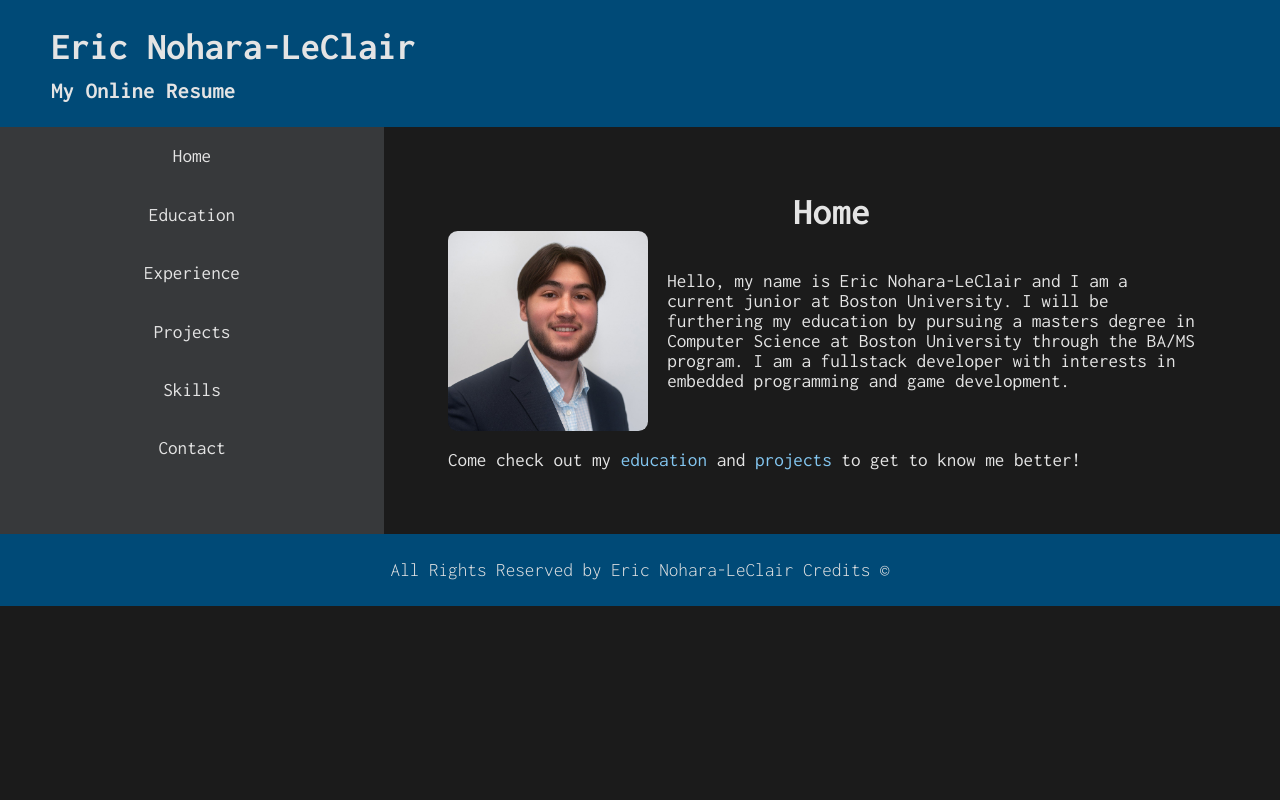
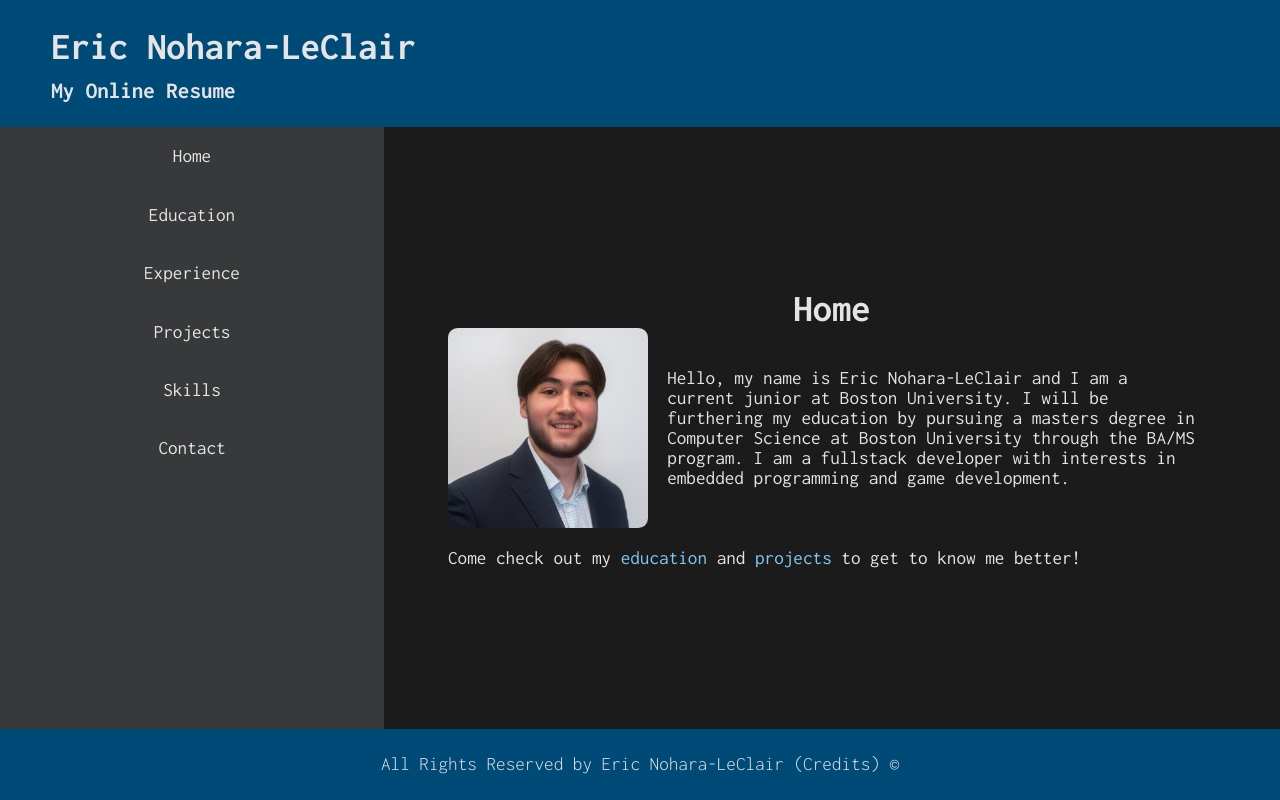
Before and after one commit to EricNohara/mp-3, a React (Vite) app: page / in a window 1280 px wide. Built offline with nearby package versions, Linux system fonts and the light colour scheme.

Commit message:
added all styling and content, now need to implement the calculator

```diff
--- a/src/App.tsx
+++ b/src/App.tsx
@@ -18,7 +18,7 @@ import { PageContentContainer } from "./components/GlobalStyledComponents";
 
 const Root = () => {
   return (
-    <div>
+    <>
       <Header />
       <PageContentContainer>
         <Navigation />
@@ -34,7 +34,7 @@ const Root = () => {
         </main>
       </PageContentContainer>
       <Footer />
-    </div>
+    </>
   );
 };
 
--- a/src/components/Footer.tsx
+++ b/src/components/Footer.tsx
@@ -22,7 +22,7 @@ export default function Footer() {
     <StyledFooter>
       <p>
         All Rights Reserved by Eric Nohara-LeClair
-        <Link to="/contact"> Credits</Link> &copy;
+        <Link to="/contact"> (Credits)</Link> &copy;
       </p>
     </StyledFooter>
   );
--- a/src/components/GlobalStyledComponents.tsx
+++ b/src/components/GlobalStyledComponents.tsx
@@ -48,6 +48,7 @@ export const ImgContentContainer = styled.div`
 
   ul {
     margin-left: 2rem;
+    align-self: center;
   }
 
   @media (max-width: 1200px) {
@@ -63,6 +64,10 @@ export const ImgContentContainer = styled.div`
 export const PageContentContainer = styled.div`
   display: flex;
   flex-grow: 1;
+
+  @media (max-width: 750px) {
+    flex-direction: column;
+  }
 `;
 
 export const PortraitImg = styled.img`
--- a/src/global.css
+++ b/src/global.css
@@ -13,7 +13,7 @@
   padding: 0;
 }
 
-body {
+#root {
   display: flex;
   flex-direction: column;
   min-height: 100vh;
```
